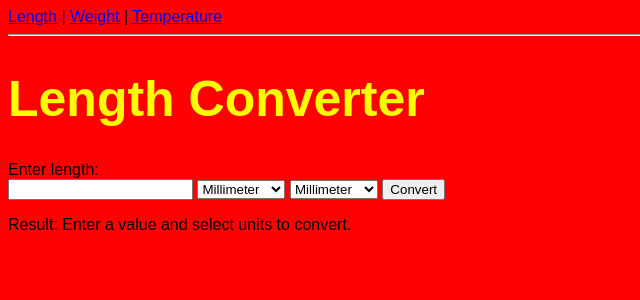
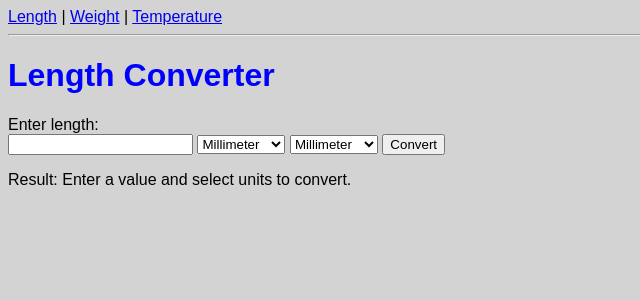
Before and after one commit to Dznnm/FLASKweb_UnitConverter, a Flask app: page / in a window 1280 px wide. Shown: the top 300 px of the page, without its empty margins (0-640 px from the left). Run offline with Flask 3, Linux system fonts and the light colour scheme.

Commit message:
fix style.css

```diff
--- a/static/css/style.css
+++ b/static/css/style.css
@@ -1,9 +1,8 @@
 body {
-    background-color: red;
+    background-color: lightgray;
     font-family: Arial;
 }
 
 h1 {
-    color: yellow;
-    font-size: 50px;
+    color: blue;
 }
```
